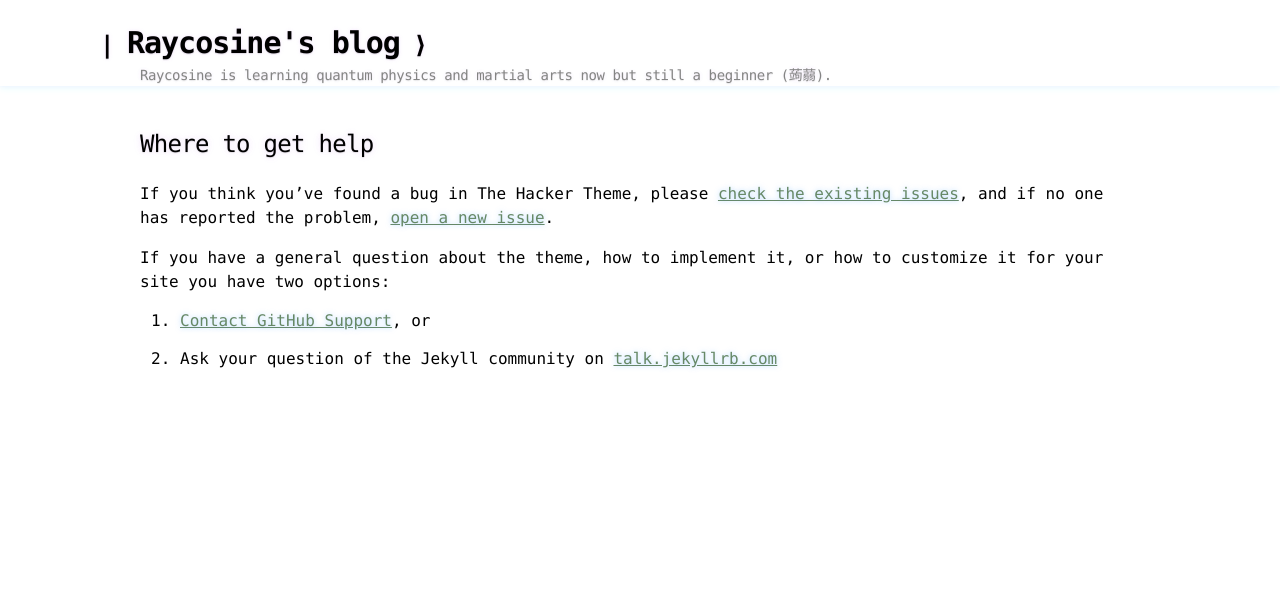
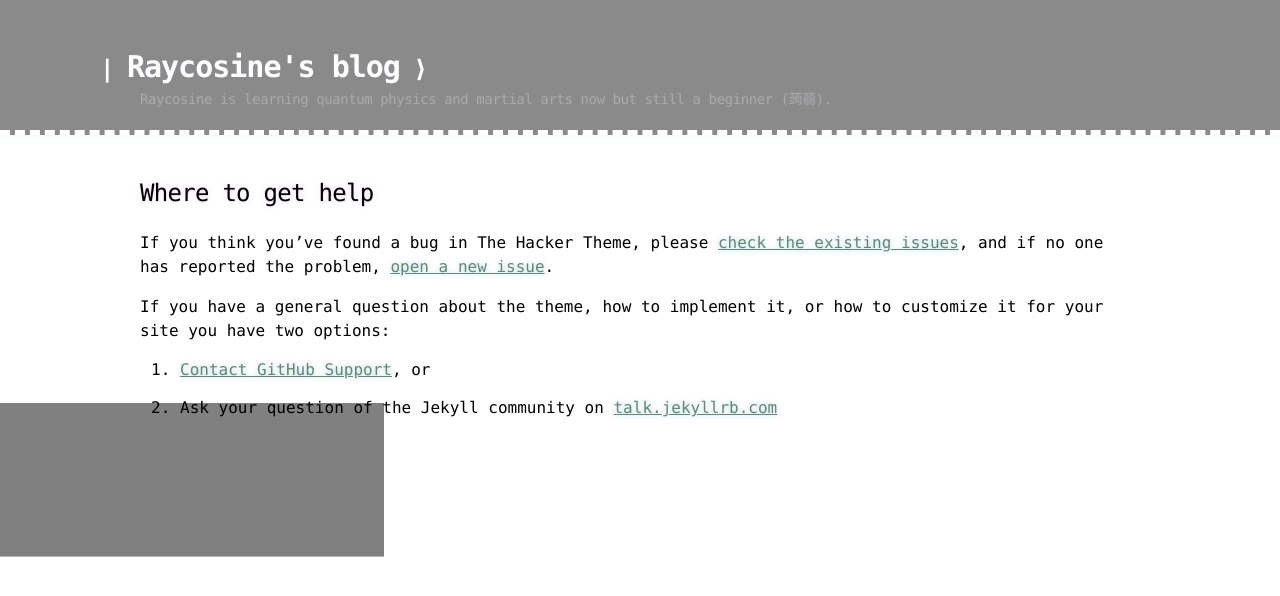
Before and after one commit to Raycosine/raycosine.github.io, a Jekyll site: the page built from docs/SUPPORT.md, in a window 1280 px wide. Shown: the top 596 px of the page. Built offline with Jekyll 4.4.1, drawn with Linux system fonts in a browser that asks for light colours; our own code applies the rules of GitHub Pages for plain Markdown files.

Commit message:
slight modification

```diff
--- a/_layouts/default.html
+++ b/_layouts/default.html
@@ -17,8 +17,8 @@
 </script>
 <script src="https://cdn.mathjax.org/mathjax/latest/MathJax.js?config=TeX-AMS-MML_HTMLorMML" type="text/javascript"></script>
 {% seo %}
-<!--
-<script>
+
+<!--script>
 		var svgNS="http://www.w3.org/2000/svg";
 		window.onload= function (){
 		var hl=document.getElementById("header_line");
@@ -36,7 +36,8 @@
 		hp1.setAttributeNS(null,"strokeWidth","20");
 		hl.appendChild(hp1);
 		}
-	</script>-->
+	</script>
+-->
   </head>
 
   <body>
@@ -57,6 +58,14 @@
 		</defs>
 
 	</svg>-->
+	<svg id="header_box" viewBox="0 0 50 50" style="display:float;width:30%;margin-bottom:-750px;">
+		<defs>
+			<style>
+				.bg-box{fill:#000000;}
+			<style>
+		</defs>
+		<rect class="bg-box" x="0" y="0" width="50" height="20"></rect>
+	</svg>
       <div class="container">
         <h1>{{ site.title | default: site.github.repository_name }}</h1>
         <h2>{{ site.description | default: site.github.project_tagline }}</h2>
--- a/_sass/jekyll-theme-hacker.scss
+++ b/_sass/jekyll-theme-hacker.scss
@@ -54,12 +54,13 @@ header {
   width: 100%;
   min-height: 10%;
   //background-image: url('../images/bullet.png');
-  //background-color: #eeeeff;
+  background-color: $body-background;
+  opacity:0.5;
   //background-repeat: repeat;
   box-shadow: 0px 0px 5px #eeeeff,
 			  0px 3px 7px #eeffff,
 			  0px 5px 10px #ffffff;
-  //border-bottom: 1px dashed $conifer; //header;
+  border-bottom: 5px dashed $conifer; //header;
   padding: 20px 0 0 0;
   margin: 0 0 40px 0;
 }
@@ -70,7 +71,8 @@ header h1 {
   margin: 0 0 0 -40px;
   font-weight: bold;
   font-family: Monaco, "Bitstream Vera Sans Mono", "Lucida Console", Terminal, monospace, "Microsoft YaHei","Microsoft YaHei";
-  color: black;//$header;
+  color: $header;
+
   text-shadow: 0 1px 1px rgba(0, 0, 0, 0.1),
                0 0 2px rgba(181, 83, 232, 0.1),
                0 0 5px rgba(181, 83, 232, 0.1);
```
